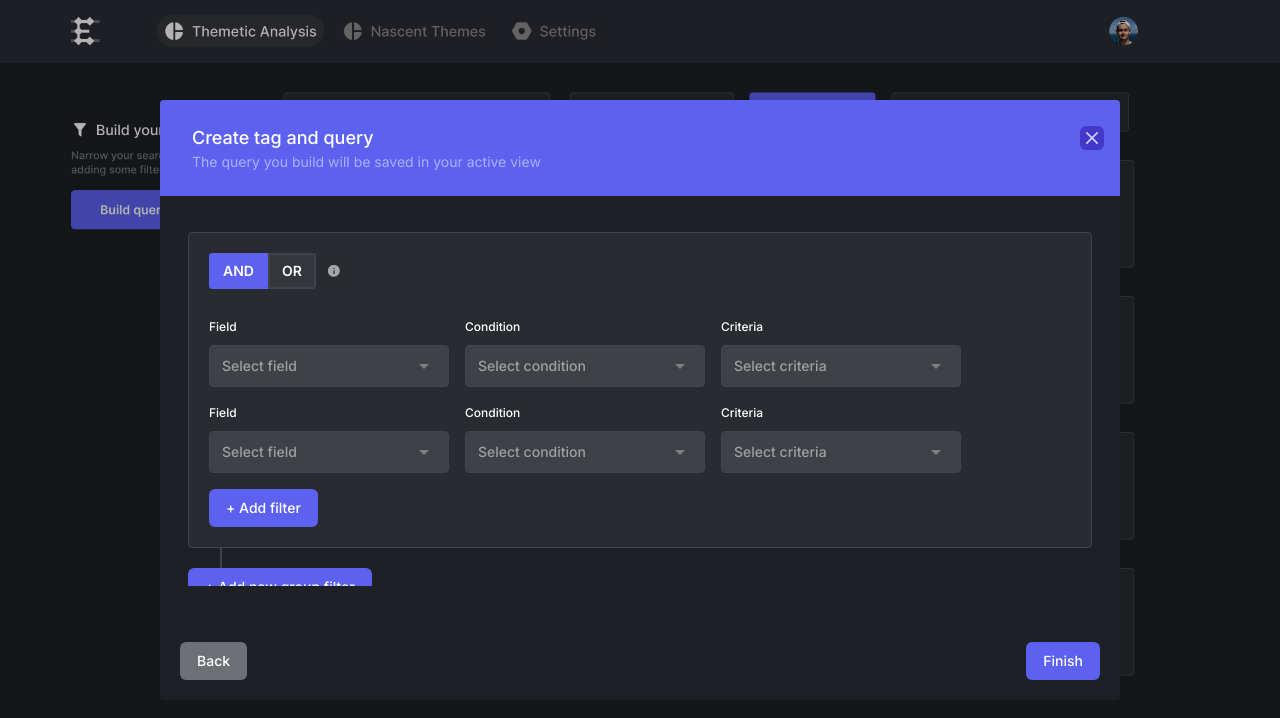
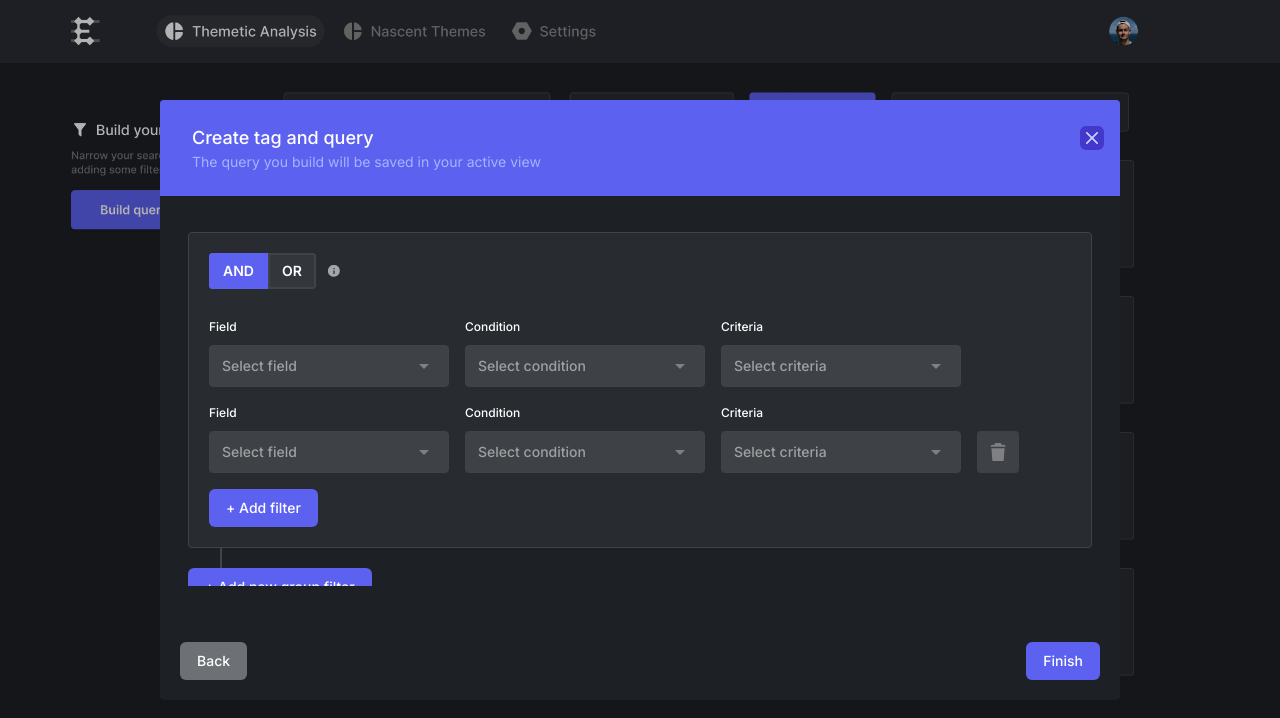
Before and after one commit to SankhaChak/query-builder, a Next.js app: page / in a window 1280 px wide. Both pictures are taken after a click on the button "+ Add filter". Shown: the top 718 px of the page. Built offline with nearby package versions, Linux system fonts and the light colour scheme.

Commit message:
feat: delete rule

```diff
--- a/components/QueryBuilderModal/Rule.tsx
+++ b/components/QueryBuilderModal/Rule.tsx
@@ -7,6 +7,7 @@ import {
 } from "@/constants/dropdownOptions";
 import { Criteria, RuleCondition, RuleField, RuleKeys } from "@/types/rule";
 import Dropdown from "../layout/Dropdown";
+import TrashIcon from "../icons/Trash";
 
 type Props = {
   ruleGroupId: string;
@@ -14,6 +15,7 @@ type Props = {
   field?: RuleField;
   condition?: RuleCondition;
   criteria?: Criteria;
+  allowDeletion?: boolean;
 };
 
 type Options = {
@@ -25,9 +27,10 @@ type Options = {
 }[];
 
 const Rule = (props: Props) => {
-  const { ruleGroupId, ruleId, field, condition, criteria } = props;
+  const { ruleGroupId, ruleId, field, condition, criteria, allowDeletion } =
+    props;
 
-  const { handleUpdateRuleData } = useContext(QueryContext);
+  const { handleUpdateRuleData, handleRemoveRule } = useContext(QueryContext);
 
   const handleChangeRuleFields = useCallback(
     (ruleKey: RuleKeys, value: string) => {
@@ -35,6 +38,10 @@ const Rule = (props: Props) => {
     },
     [handleUpdateRuleData, ruleGroupId, ruleId]
   );
+
+  const handleDeleteRule = useCallback(() => {
+    handleRemoveRule(ruleGroupId, ruleId);
+  }, [handleRemoveRule, ruleGroupId, ruleId]);
 
   const getSelectedOption = useCallback((options: Options, value: string) => {
     const selectedOption = options
@@ -64,7 +71,7 @@ const Rule = (props: Props) => {
   );
 
   return (
-    <div className="flex gap-4">
+    <div className="flex items-end gap-4">
       <Dropdown
         label={RuleKeys.FIELD}
         placeholder="Select field"
@@ -92,6 +99,14 @@ const Rule = (props: Props) => {
         selectedOption={selectedCriteriaOption}
         handleSelect={handleChangeRuleFields}
       />
+      {allowDeletion && (
+        <button
+          onClick={handleDeleteRule}
+          className="rounded bg-primary bg-opacity-10 p-[9px] transition-all duration-300 hover:bg-opacity-20"
+        >
+          <TrashIcon />
+        </button>
+      )}
     </div>
   );
 };
--- a/components/QueryBuilderModal/RuleGroup.tsx
+++ b/components/QueryBuilderModal/RuleGroup.tsx
@@ -42,7 +42,7 @@ const RuleGroup = (props: Props) => {
         </div>
       )}
       <div className="flex flex-col gap-4">
-        {rules.map((rule) => (
+        {rules.map((rule, index) => (
           <Rule
             key={rule.id}
             ruleGroupId={ruleGroupId}
@@ -50,6 +50,7 @@ const RuleGroup = (props: Props) => {
             field={rule.field}
             condition={rule.condition}
             criteria={rule.criteria}
+            allowDeletion={index !== 0}
           />
         ))}
       </div>
--- a/components/icons/ChevronDown.tsx
+++ b/components/icons/ChevronDown.tsx
@@ -6,7 +6,7 @@ type Props = {
 };
 
 const ChevronDownIcon = (props: Props) => {
-  const { className, pathFillColor = COLORS.DROPDOWN_ARROW } = props;
+  const { className, pathFillColor = COLORS.ICON_TERTIARY } = props;
 
   return (
     <svg
--- /dev/null
+++ b/components/icons/Trash.tsx
@@ -0,0 +1,28 @@
+import { COLORS } from "@/constants/colors";
+
+type Props = {
+  className?: HTMLOrSVGImageElement["className"];
+  pathFill?: string;
+};
+
+const TrashIcon = (props: Props) => {
+  const { className, pathFill = COLORS.ICON_TERTIARY } = props;
+
+  return (
+    <svg
+      xmlns="http://www.w3.org/2000/svg"
+      width="24"
+      height="24"
+      fill="none"
+      viewBox="0 0 24 24"
+      className={className}
+    >
+      <path
+        fill={pathFill}
+        d="M19.392 6.253c-.112-.422-.187-.656-.187-.656-.122-.436-.431-.436-.89-.511l-2.49-.314c-.31-.052-.31-.052-.431-.319-.408-.919-.535-1.453-.98-1.453H9.586c-.445 0-.567.534-.975 1.458-.122.262-.122.262-.431.319l-2.494.314c-.455.075-.783.117-.905.553 0 0-.056.192-.173.61-.15.557-.211.496.305.496h14.175c.515.005.459.06.304-.497zM17.784 8.25H6.216c-.779 0-.816.103-.77.69l.877 11.37c.075.578.132.695.82.695h9.713c.69 0 .745-.117.82-.694l.877-11.372c.047-.59.01-.689-.769-.689z"
+      ></path>
+    </svg>
+  );
+};
+
+export default TrashIcon;
--- a/constants/colors.ts
+++ b/constants/colors.ts
@@ -1,5 +1,5 @@
 export const COLORS = {
   ICON_PRIMARY: "#C7D2FE",
   ICON_SECONDARY: "#A5A6A8",
-  DROPDOWN_ARROW: "#7E8083",
+  ICON_TERTIARY: "#7E8083",
 };
--- a/context/QueryContext.tsx
+++ b/context/QueryContext.tsx
@@ -11,12 +11,12 @@ type QueryProviderProps = {
 type QueryContextType = {
   ruleGroups: RuleGroup[];
   handleAddRuleGroup: () => void;
-  handleRemoveRuleGroup: (ruleGroupId: string) => void;
   handleChangeRuleGroupConjunction: (
     ruleGroupId: string,
     ruleGroupConjunction: RuleGroup["conjunction"]
   ) => void;
   handleAddRule: (ruleGroupId: string) => void;
+  handleRemoveRule: (ruleGroupId: string, ruleId: string) => void;
   handleUpdateRuleData: (
     ruleKey: RuleKeys,
     updatedValue: string,
@@ -43,12 +43,6 @@ export const QueryProvider = (props: QueryProviderProps) => {
       children: [{ ...INITIAL_RULE, id: uuidv4() }],
     };
     setRuleGroups((prevRuleGroups) => [...prevRuleGroups, newRuleGroup]);
-  }, []);
-
-  const handleRemoveRuleGroup = useCallback((ruleGroupId: string) => {
-    setRuleGroups((prevRuleGroups) =>
-      prevRuleGroups.filter((ruleGroup) => ruleGroup.id !== ruleGroupId)
-    );
   }, []);
 
   const handleChangeRuleGroupConjunction = useCallback(
@@ -81,6 +75,24 @@ export const QueryProvider = (props: QueryProviderProps) => {
     });
   }, []);
 
+  const handleRemoveRule = useCallback(
+    (ruleGroupId: string, ruleId: string) => {
+      setRuleGroups((prevRuleGroups) => {
+        const newRuleGroups = [...prevRuleGroups];
+        const ruleGroup = newRuleGroups.find(
+          (ruleGroup) => ruleGroup.id === ruleGroupId
+        );
+        if (ruleGroup) {
+          ruleGroup.children = ruleGroup.children.filter(
+            (rule) => rule.id !== ruleId
+          );
+        }
+        return newRuleGroups;
+      });
+    },
+    []
+  );
+
   const handleUpdateRuleData = useCallback(
     (
       ruleKey: RuleKeys,
@@ -107,9 +119,9 @@ export const QueryProvider = (props: QueryProviderProps) => {
   const providerValue: QueryContextType = {
     ruleGroups,
     handleAddRuleGroup,
-    handleRemoveRuleGroup,
     handleChangeRuleGroupConjunction,
     handleAddRule,
+    handleRemoveRule,
     handleUpdateRuleData,
   };
 
```
